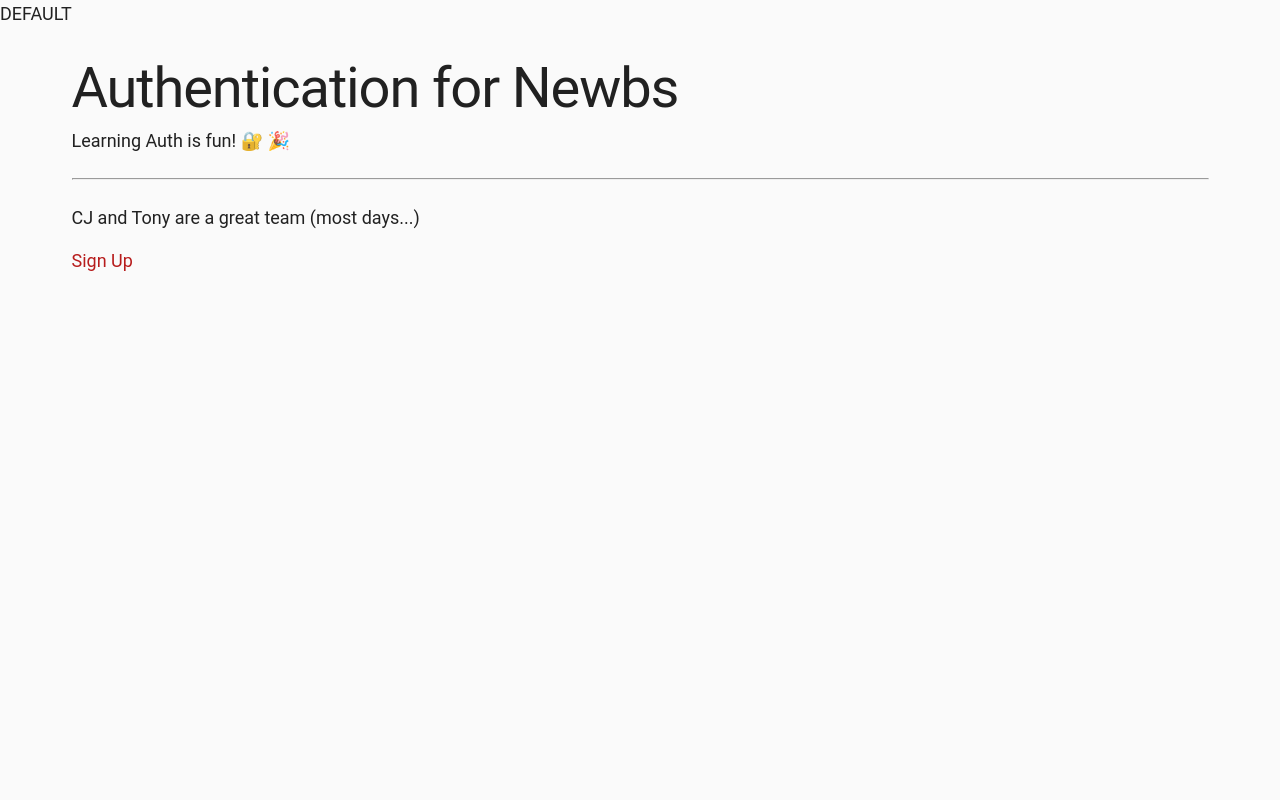
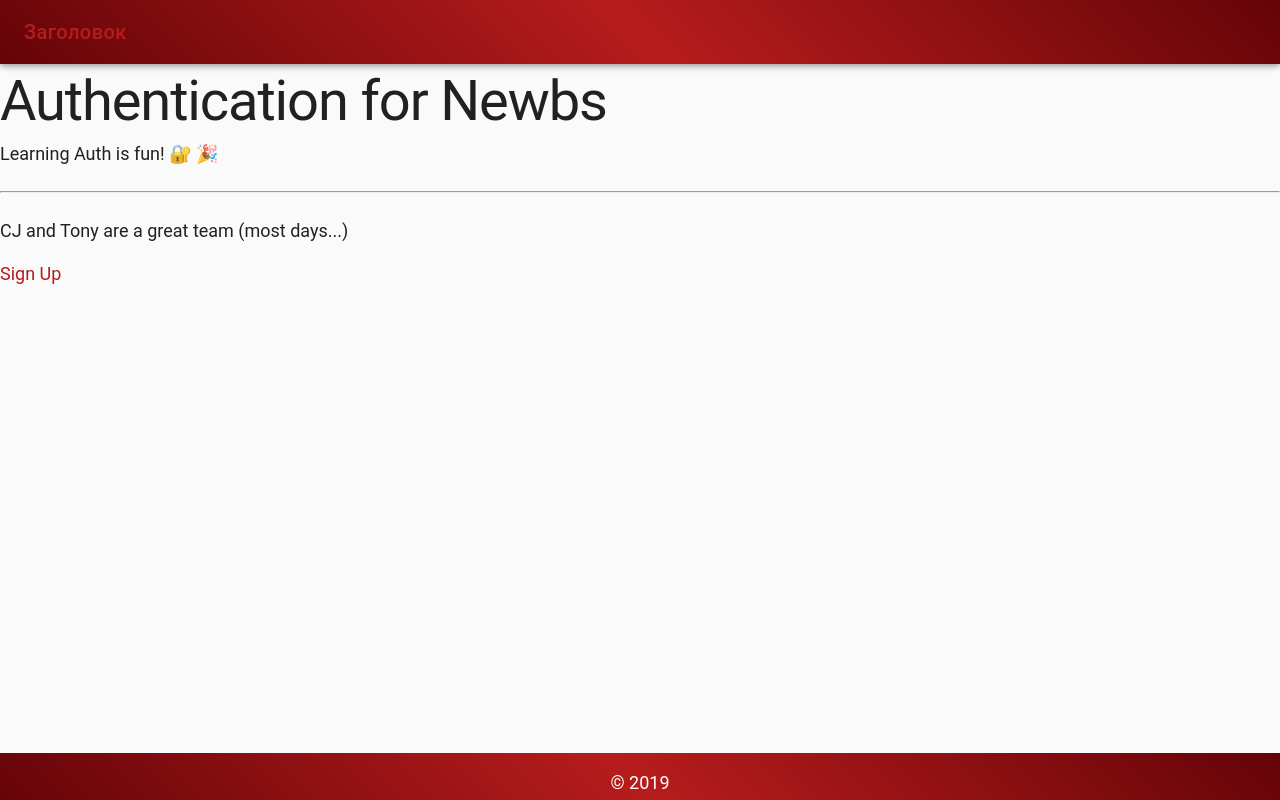
Before and after one commit to niki290595/mevn-test, a Vue app in the folder client/: page /login in a window 1280 px wide. Built offline with nearby package versions, Linux system fonts and the light colour scheme.

Commit message:
Add header and footer, logout action

```diff
--- a/client/src/components/layouts/DefaultLayout.vue
+++ b/client/src/components/layouts/DefaultLayout.vue
@@ -1,14 +1,52 @@
 <template>
     <div>
-        DEFAULT
-        <div class="container">
-            <slot/>
-        </div>
+        <v-toolbar class="primary-gradient" app>
+            <v-toolbar-title>
+                <router-link to="/">Заголовок</router-link>
+            </v-toolbar-title>
+            <v-spacer></v-spacer>
+
+            <v-toolbar-items>
+                <v-btn v-if="$store.getters.isLoggedIn" flat
+                       @click="logout()">
+                    Выйти
+                </v-btn>
+            </v-toolbar-items>
+        </v-toolbar>
+
+        <v-content>
+            <v-container class="pa-0" fluid>
+                <v-layout row wrap align-center>
+                    <v-flex>
+                        <slot/>
+                    </v-flex>
+                </v-layout>
+            </v-container>
+        </v-content>
+
+        <v-footer app>
+            <v-layout>
+                <v-flex class="primary-gradient"
+                        py-3
+                        text-xs-center>
+                    &copy; {{ new Date().getFullYear() }}
+                </v-flex>
+            </v-layout>
+        </v-footer>
     </div>
 </template>
 
 <script>
-  export default {}
+  export default {
+    data: () => ({
+    }),
+    methods: {
+      logout() {
+        this.$store.commit('logout');
+        this.$router.push('/login');
+      }
+    }
+  }
 </script>
 
 <style>
```
